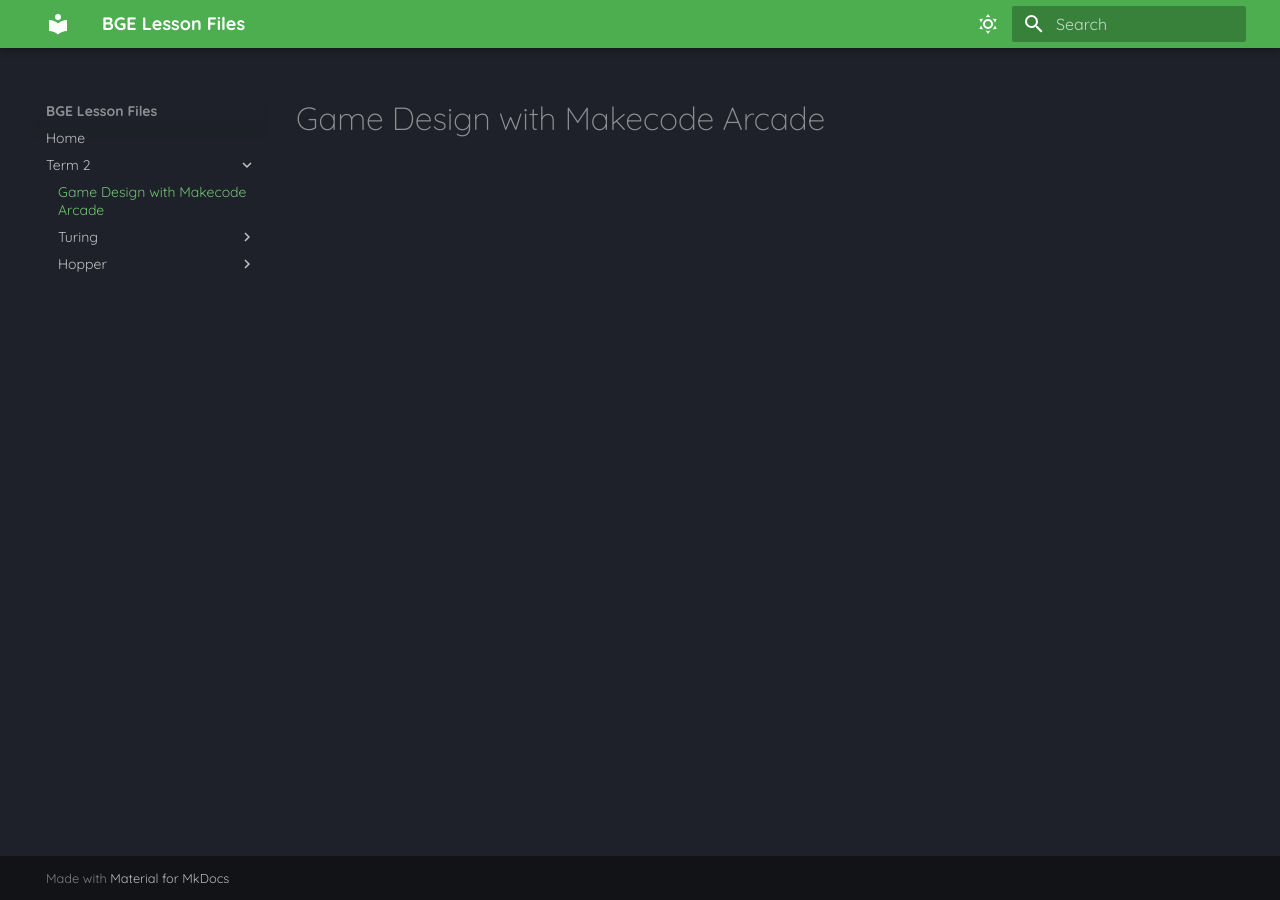
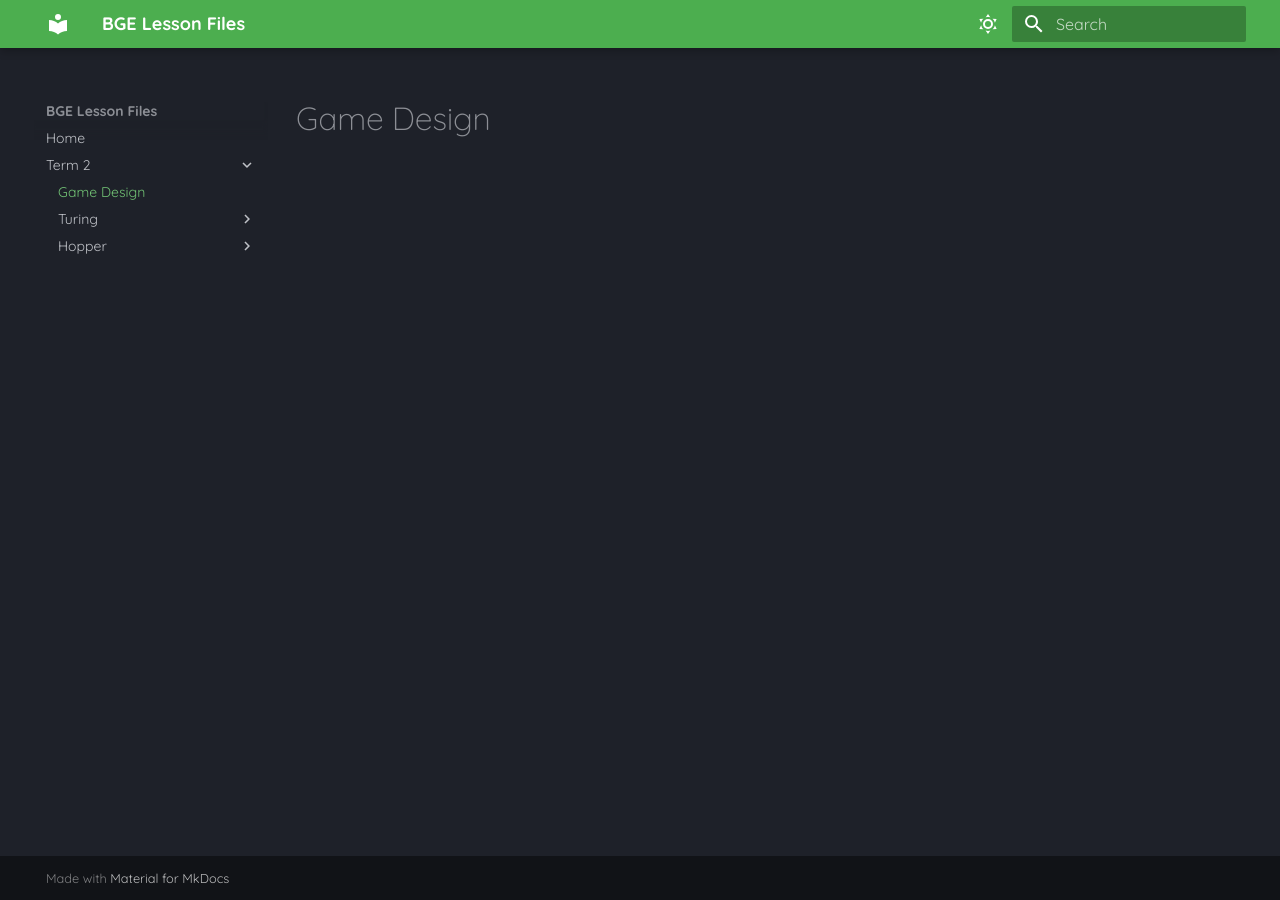
Before and after one commit to Mr-Wood-CS/BGE-Lesson-Files, an MkDocs documentation site: the page built from docs/Term-2/index.md, in a window 1280 px wide. Built offline with MkDocs 1.6.1 and Material for MkDocs 9.7.7, drawn with Linux system fonts in a browser that asks for light colours.

Commit message:
Update index.md

```diff
--- a/docs/Term-2/index.md
+++ b/docs/Term-2/index.md
@@ -1 +1 @@
-# Game Design with Makecode Arcade
+# Game Design
```
